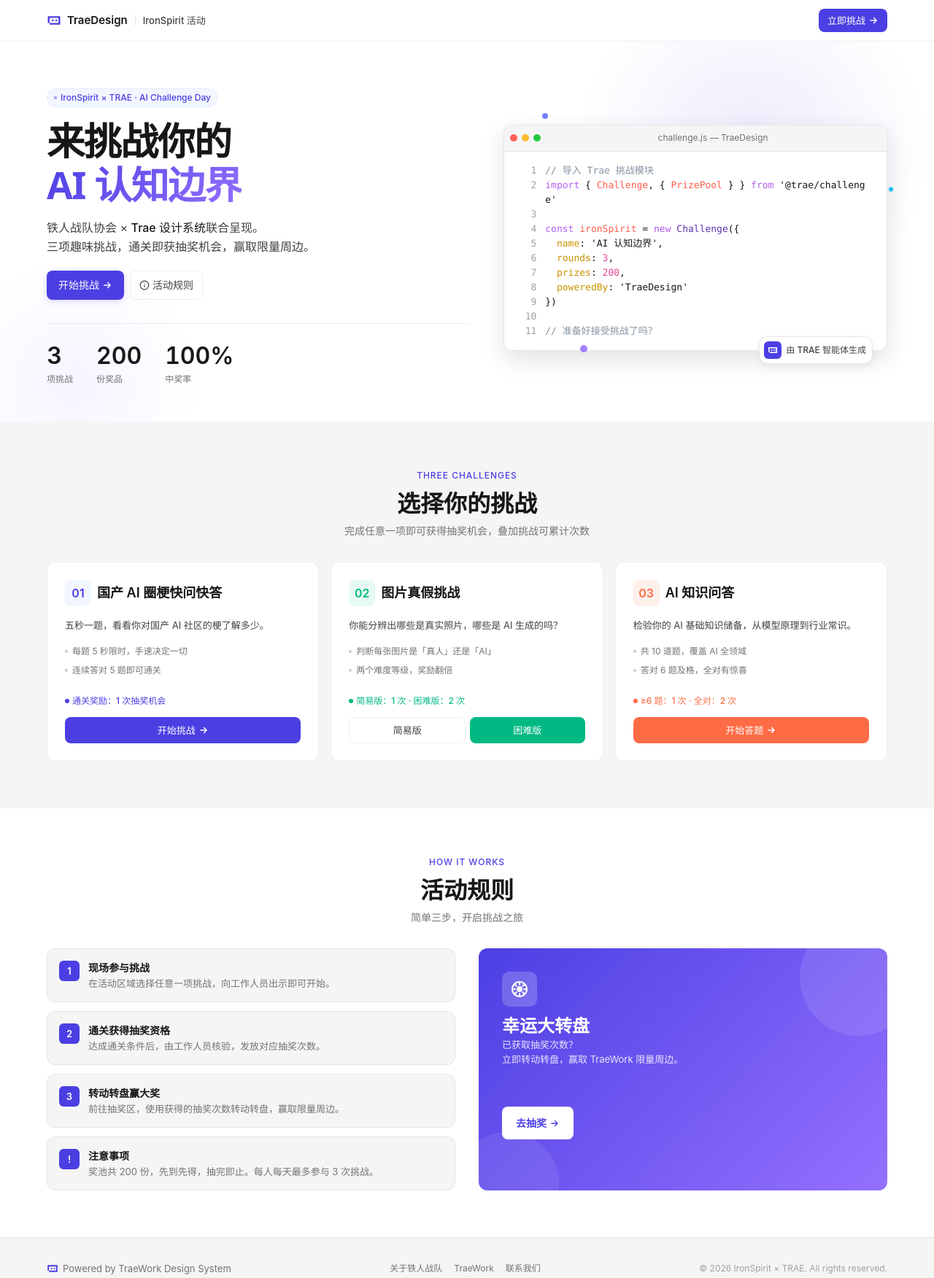
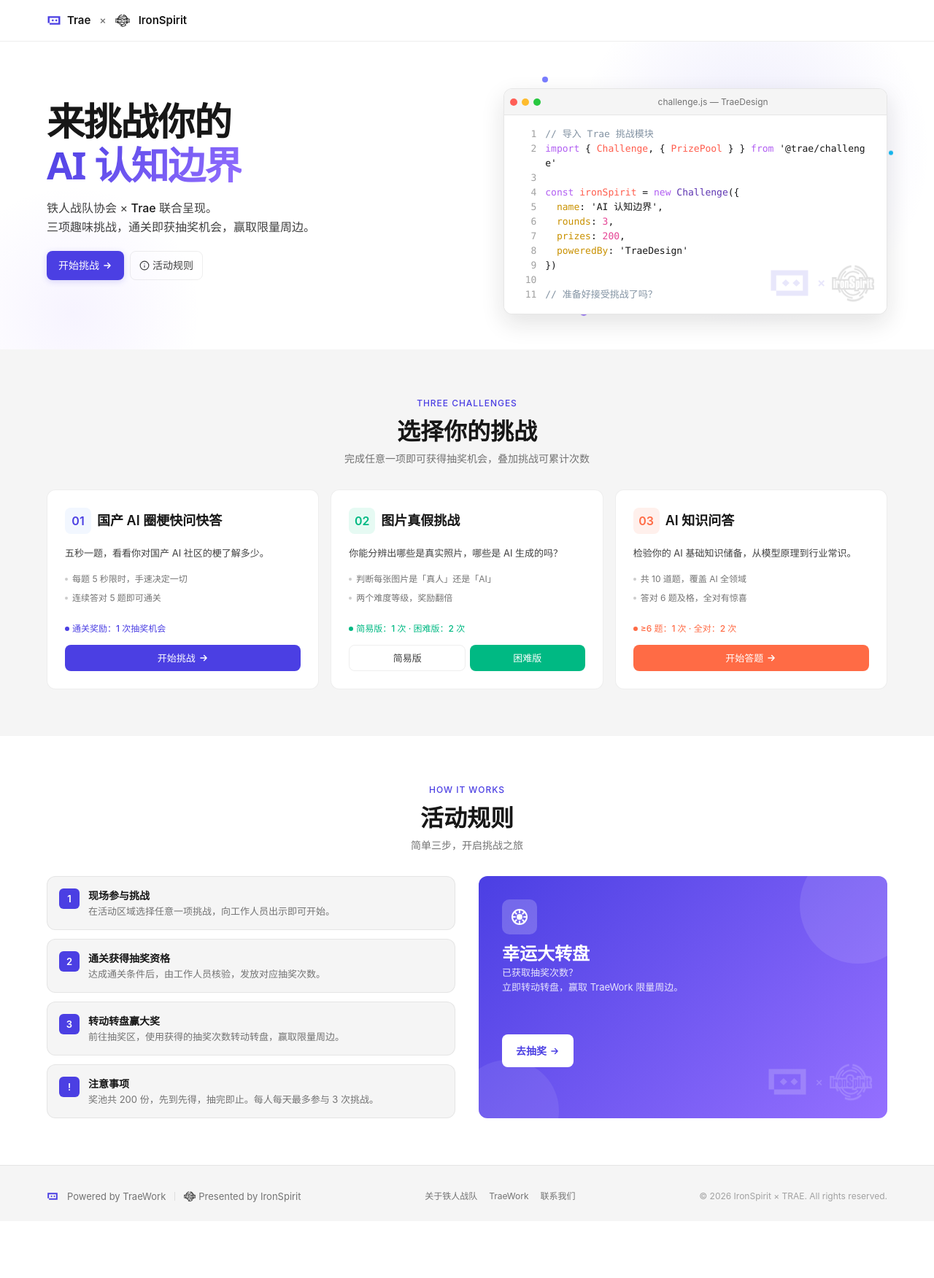
Before and after one commit to aidon-chen/1010trae-activity, a plain HTML site: page index.html in a window 1280 px wide. Shown: the whole page at 73% size. After the commit the page ends 1674 px from the top, so only its background shows below. Drawn offline with Linux system fonts and the light colour scheme.

Commit message:
feat: 新增IronSpirit品牌资源并实现双品牌视觉设计
1. 新增IronSpirit品牌logo图片资源
2. 重构页面品牌展示，整合Trae与IronSpirit双品牌
3. 添加双品牌通用样式类及各区域品牌组件
4. 适配响应式布局，处理不同屏幕尺寸下的双品牌显示
5. 调整页脚品牌信息，新增IronSpirit品牌展示区域

```diff
--- a/index.html
+++ b/index.html
@@ -183,6 +183,27 @@ img { display: block; max-width: 100%; }
 .nav__cta:hover { background: var(--brand-500); }
 .nav__cta:active { transform: scale(0.97); background: var(--brand-700); }
 
+/* IronSpirit logo 通用工具类 */
+.iron-logo { display: block; width: auto; }
+.iron-logo--invert { filter: brightness(0) invert(1); }
+
+/* Nav 双品牌 */
+.nav__brand-iron {
+  height: 20px;
+}
+.nav__brand-iron-text {
+  font-size: 15px;
+  font-weight: 600;
+  color: var(--text-default);
+  margin-left: var(--sp-2);
+}
+.nav__brand-sep--x {
+  font-size: 14px;
+  color: var(--text-tertiary);
+  margin: 0 var(--sp-2);
+  font-weight: 500;
+}
+
 /* ═══════════════════════════════════════════════════════════════
    Hero — 代码编辑器风格 + TRAE 品牌感
    ═══════════════════════════════════════════════════════════════ */
@@ -214,6 +235,34 @@ img { display: block; max-width: 100%; }
   pointer-events: none;
 }
 
+/* Hero 双品牌大水印（首屏装饰） */
+.hero__co-brand-watermark {
+  position: absolute;
+  bottom: 12px;
+  right: 16px;
+  display: flex;
+  align-items: center;
+  gap: 8px;
+  opacity: 0.12;
+  z-index: 1;
+  pointer-events: none;
+}
+.hero__co-brand-watermark svg {
+  width: 60px;
+  height: auto;
+  color: var(--brand-600);
+}
+.hero__co-brand-watermark img {
+  width: 60px;
+  height: auto;
+}
+.hero__co-brand-watermark .sep {
+  font-size: 18px;
+  font-weight: 600;
+  color: var(--brand-600);
+  line-height: 1;
+}
+
 .hero__grid {
   position: relative;
   z-index: 1;
@@ -221,6 +270,11 @@ img { display: block; max-width: 100%; }
   grid-template-columns: 1.1fr 1fr;
   gap: var(--sp-24);
   align-items: center;
+}
+
+.hero__text {
+  position: relative;
+  z-index: 1;
 }
 
 .hero__eyebrow {
@@ -246,6 +300,26 @@ img { display: block; max-width: 100%; }
 @keyframes pulse {
   0%, 100% { opacity: 1; transform: scale(1); }
   50%      { opacity: 0.5; transform: scale(0.7); }
+}
+
+/* Hero eyebrow 双 logo 组合 */
+.hero__eyebrow-logos {
+  display: flex;
+  align-items: center;
+  gap: var(--sp-2);
+  margin-right: var(--sp-2);
+}
+.hero__eyebrow-logos img,
+.hero__eyebrow-logos svg {
+  height: 14px;
+  width: auto;
+}
+.hero__eyebrow-logos svg { color: var(--brand-600); }
+.hero__eyebrow-logos .sep {
+  font-size: 12px;
+  color: var(--brand-600);
+  font-weight: 500;
+  line-height: 1;
 }
 
 .hero__title {
@@ -395,6 +469,7 @@ img { display: block; max-width: 100%; }
   font-family: var(--font-family-mono);
   font-size: 13px;
   line-height: 20px;
+  position: relative;
 }
 .code-window__header {
   display: flex;
@@ -826,6 +901,34 @@ img { display: block; max-width: 100%; }
 }
 .lucky-card__btn:active { transform: scale(0.97); }
 
+/* 抽奖卡片双品牌水印 */
+.lucky-card__co-brand {
+  position: absolute;
+  bottom: 20px;
+  right: 20px;
+  display: flex;
+  align-items: center;
+  gap: 8px;
+  opacity: 0.18;
+  z-index: 1;
+  pointer-events: none;
+}
+.lucky-card__co-brand svg {
+  width: 60px;
+  height: auto;
+  color: white;
+}
+.lucky-card__co-brand img {
+  width: 60px;
+  height: auto;
+  filter: brightness(0) invert(1);
+}
+.lucky-card__co-brand .sep {
+  color: white;
+  font-size: 16px;
+  font-weight: 500;
+}
+
 /* ═══════════════════════════════════════════════════════════════
    Footer
    ═══════════════════════════════════════════════════════════════ */
@@ -844,7 +947,7 @@ img { display: block; max-width: 100%; }
 .footer__brand {
   display: flex;
   align-items: center;
-  gap: var(--sp-3);
+  gap: var(--sp-6);
   font-size: 13px;
   color: var(--text-tertiary);
 }
@@ -852,6 +955,22 @@ img { display: block; max-width: 100%; }
   width: 16px;
   height: 16px;
   color: var(--brand-600);
+}
+.footer__iron-brand {
+  display: flex;
+  align-items: center;
+  gap: var(--sp-2);
+  font-size: 13px;
+  color: var(--text-tertiary);
+}
+.footer__iron-logo {
+  height: 16px;
+  width: auto;
+}
+.footer__brand-divider {
+  width: 1px;
+  height: 12px;
+  background: var(--border-l2);
 }
 .footer__links {
   display: flex;
@@ -877,6 +996,15 @@ img { display: block; max-width: 100%; }
   .cards { grid-template-columns: 1fr; }
   .rules__grid { grid-template-columns: 1fr; }
   .section-head__title { font-size: 26px; line-height: 34px; }
+  /* 双品牌响应式：nav 隐藏文字 */
+  .nav__brand-text { display: none; }
+  .hero__eyebrow-logos img,
+  .hero__eyebrow-logos svg { height: 12px; }
+  .lucky-card__co-brand svg,
+  .lucky-card__co-brand img { width: 48px; }
+  .hero__co-brand-watermark svg,
+  .hero__co-brand-watermark img { width: 48px; }
+  .hero__co-brand-watermark .sep { font-size: 14px; }
 }
 
 @media (max-width: 520px) {
@@ -893,6 +1021,18 @@ img { display: block; max-width: 100%; }
   .code-window { font-size: 11px; line-height: 18px; }
   .code-window__body { padding: var(--sp-6) var(--sp-8); }
   .footer__inner { flex-direction: column; align-items: flex-start; }
+  /* 双品牌响应式：移动端 */
+  .nav__brand-iron { height: 18px; }
+  .hero__eyebrow-logos img,
+  .hero__eyebrow-logos svg { height: 10px; }
+  .lucky-card__co-brand svg,
+  .lucky-card__co-brand img { width: 36px; }
+  .hero__co-brand-watermark { bottom: 8px; right: 10px; gap: 6px; }
+  .hero__co-brand-watermark svg,
+  .hero__co-brand-watermark img { width: 36px; }
+  .hero__co-brand-watermark .sep { font-size: 12px; }
+  .footer__brand { flex-direction: column; align-items: flex-start; gap: var(--sp-3); }
+  .footer__brand-divider { display: none; }
 }
 </style>
 </head>
@@ -906,14 +1046,11 @@ img { display: block; max-width: 100%; }
       <svg class="nav__brand-logo" viewBox="0 0 16 16" fill="currentColor" xmlns="http://www.w3.org/2000/svg">
         <path d="M14.7992 12.6749H3.14192V10.8059H1.19922V3.3255H14.7992V12.6749ZM3.14192 10.8059H12.8565V5.19535H3.14192V10.8059ZM7.99968 7.97209L6.62597 9.2942L5.25235 7.97209L6.62597 6.64989L7.99968 7.97209ZM11.8852 7.97128L10.5115 9.29339L9.13783 7.97128L10.5115 6.64909L11.8852 7.97128Z"></path>
       </svg>
-      <span>TraeDesign</span>
-      <span class="nav__brand-sep"></span>
-      <span class="nav__brand-sub">IronSpirit 活动</span>
+      <span class="nav__brand-text">Trae</span>
+      <span class="nav__brand-sep--x">×</span>
+      <img class="iron-logo nav__brand-iron" src="ironspirit-logo.png" alt="IronSpirit">
+      <span class="nav__brand-iron-text">IronSpirit</span>
     </div>
-    <a href="#challenges" class="nav__cta">
-      立即挑战
-      <svg width="14" height="14" viewBox="0 0 24 24" fill="none" stroke="currentColor" stroke-width="2.5" stroke-linecap="round" stroke-linejoin="round"><path d="M5 12h14M13 6l6 6-6 6"></path></svg>
-    </a>
   </div>
 </nav>
 
@@ -922,16 +1059,12 @@ img { display: block; max-width: 100%; }
   <div class="container hero__grid">
     <!-- 左侧文案 -->
     <div class="hero__text">
-      <div class="hero__eyebrow">
-        <span class="hero__eyebrow-dot"></span>
-        IronSpirit × TRAE · AI Challenge Day
-      </div>
       <h1 class="hero__title">
         来挑战你的<br>
         <span>AI 认知边界</span>
       </h1>
       <p class="hero__subtitle">
-        铁人战队协会 × <strong>Trae 设计系统</strong>联合呈现。<br>
+        铁人战队协会 × <strong>Trae&nbsp;</strong>联合呈现。<br>
         三项趣味挑战，通关即获抽奖机会，赢取限量周边。
       </p>
       <div class="hero__cta-row">
@@ -943,20 +1076,6 @@ img { display: block; max-width: 100%; }
           <svg width="14" height="14" viewBox="0 0 24 24" fill="none" stroke="currentColor" stroke-width="2" stroke-linecap="round" stroke-linejoin="round"><circle cx="12" cy="12" r="10"></circle><path d="M12 16v-4M12 8h.01"></path></svg>
           活动规则
         </a>
-      </div>
-      <div class="hero__stats">
-        <div>
-          <div class="hero__stat-num">3</div>
-          <div class="hero__stat-label">项挑战</div>
-        </div>
-        <div>
-          <div class="hero__stat-num">200</div>
-          <div class="hero__stat-label">份奖品</div>
-        </div>
-        <div>
-          <div class="hero__stat-num">100%</div>
-          <div class="hero__stat-label">中奖率</div>
-        </div>
       </div>
     </div>
 
@@ -1019,16 +1138,14 @@ img { display: block; max-width: 100%; }
             <span class="code-line__content"><span class="cl-doc">// 准备好接受挑战了吗？</span><span class="code-cursor"></span></span>
           </div>
         </div>
-      </div>
-
-      <!-- AI 气泡 -->
-      <div class="ai-bubble">
-        <div class="ai-bubble__logo">
+        <!-- 代码编辑器双品牌水印 -->
+        <div class="hero__co-brand-watermark">
           <svg viewBox="0 0 16 16" fill="currentColor" xmlns="http://www.w3.org/2000/svg">
             <path d="M14.7992 12.6749H3.14192V10.8059H1.19922V3.3255H14.7992V12.6749ZM3.14192 10.8059H12.8565V5.19535H3.14192V10.8059ZM7.99968 7.97209L6.62597 9.2942L5.25235 7.97209L6.62597 6.64989L7.99968 7.97209ZM11.8852 7.97128L10.5115 9.29339L9.13783 7.97128L10.5115 6.64909L11.8852 7.97128Z"></path>
           </svg>
+          <span class="sep">×</span>
+          <img class="iron-logo" src="ironspirit-logo.png" alt="IronSpirit">
         </div>
-        <span>由 TRAE 智能体生成</span>
       </div>
     </div>
   </div>
@@ -1158,6 +1275,14 @@ img { display: block; max-width: 100%; }
           去抽奖
           <svg width="14" height="14" viewBox="0 0 24 24" fill="none" stroke="currentColor" stroke-width="2.5" stroke-linecap="round" stroke-linejoin="round"><path d="M5 12h14M13 6l6 6-6 6"></path></svg>
         </a>
+        <!-- 双品牌水印 -->
+        <div class="lucky-card__co-brand">
+          <svg viewBox="0 0 16 16" fill="currentColor" xmlns="http://www.w3.org/2000/svg">
+            <path d="M14.7992 12.6749H3.14192V10.8059H1.19922V3.3255H14.7992V12.6749ZM3.14192 10.8059H12.8565V5.19535H3.14192V10.8059ZM7.99968 7.97209L6.62597 9.2942L5.25235 7.97209L6.62597 6.64989L7.99968 7.97209ZM11.8852 7.97128L10.5115 9.29339L9.13783 7.97128L10.5115 6.64909L11.8852 7.97128Z"></path>
+          </svg>
+          <span class="sep">×</span>
+          <img class="iron-logo" src="ironspirit-logo.png" alt="IronSpirit">
+        </div>
       </div>
     </div>
   </div>
@@ -1170,7 +1295,12 @@ img { display: block; max-width: 100%; }
       <svg class="footer__brand-logo" viewBox="0 0 16 16" fill="currentColor" xmlns="http://www.w3.org/2000/svg">
         <path d="M14.7992 12.6749H3.14192V10.8059H1.19922V3.3255H14.7992V12.6749ZM3.14192 10.8059H12.8565V5.19535H3.14192V10.8059ZM7.99968 7.97209L6.62597 9.2942L5.25235 7.97209L6.62597 6.64989L7.99968 7.97209ZM11.8852 7.97128L10.5115 9.29339L9.13783 7.97128L10.5115 6.64909L11.8852 7.97128Z"></path>
       </svg>
-      <span>Powered by TraeWork Design System</span>
+      <span>Powered by TraeWork</span>
+      <span class="footer__brand-divider"></span>
+      <div class="footer__iron-brand">
+        <img class="iron-logo footer__iron-logo" src="ironspirit-logo.png" alt="IronSpirit">
+        <span>Presented by IronSpirit</span>
+      </div>
     </div>
     <div class="footer__links">
       <a href="#">关于铁人战队</a>
@@ -1183,4 +1313,6 @@ img { display: block; max-width: 100%; }
 
 
 
+
+
 </body></html>
```
Also changed, not shown: ironspirit-logo.png (added).
